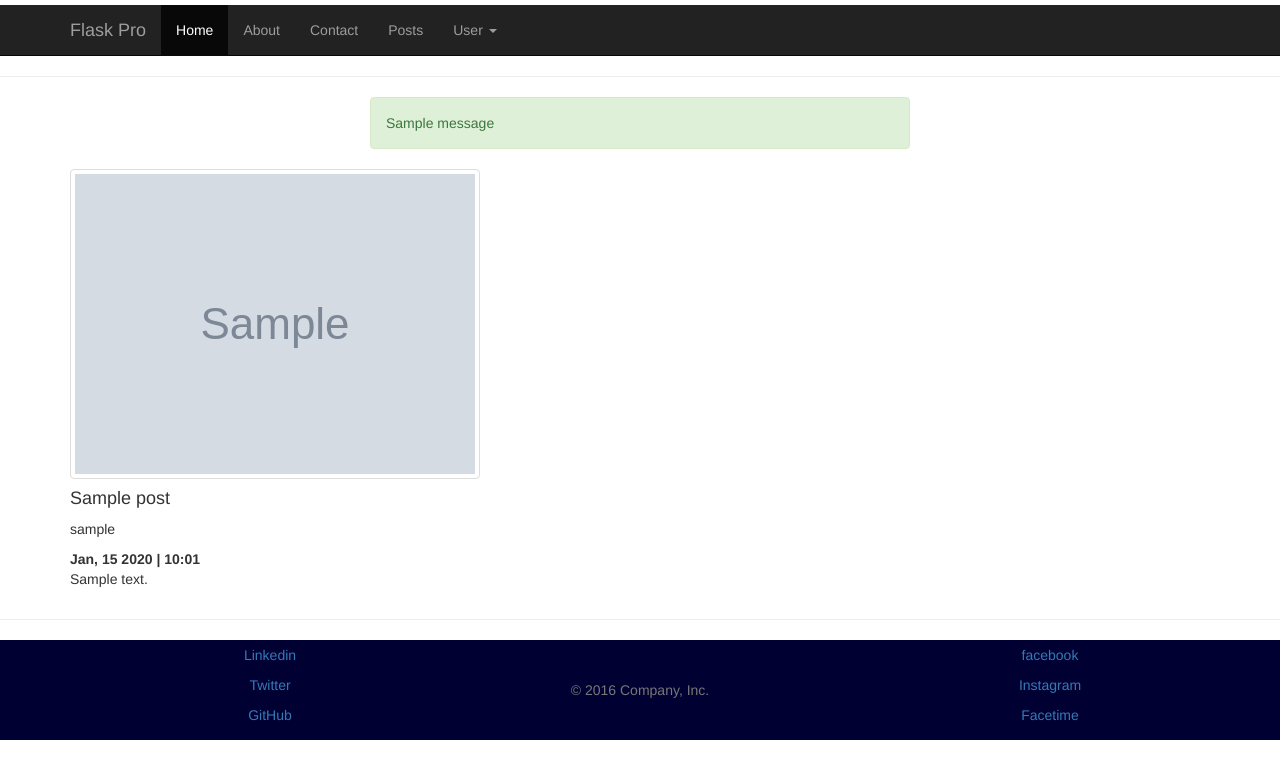
After one commit to DilshadGit/flask, a Flask app: page /post/1 in a window 1280 px wide. The commit adds this page. Shown: the top 779 px of the page. Run offline with Flask 2, Linux system fonts and the light colour scheme; tables that the repository leaves empty hold one stand-in row (values such as "Sample post"); grey boxes marked "Sample" are stand-in pictures; one stand-in notice (Sample message) is shown; some libraries are stand-ins or nearby versions.

Commit message:
Create, list, update and delete post, also allowed only current user for current post to has access to make crud

```diff
--- a/flask_pro/flaskpro/routes.py
+++ b/flask_pro/flaskpro/routes.py
@@ -9,9 +9,16 @@ from flask import (
     flash,
     redirect,
     request,
+    abort,
 )
 from flaskpro import app, db, bcrypt
-from flaskpro.forms import UserRegistrationForm, UserLoginForm, UpdateUserAccountForm
+from flaskpro.forms import (
+    UserRegistrationForm,
+    UserLoginForm,
+    UpdateUserAccountForm,
+    CreatePostForm,
+    UpdatePostForm,
+)
 ''' The models must imported after database created not before !!!! '''
 from flaskpro.models import User, Post
 from flask_login import (
@@ -47,6 +54,30 @@ posts = [
     },
     {
         'title': 'Djnago',
+        'author': 'Dilshad Abdulla',
+        'content': "route in flask use to map to different pages, and decorator in flask use to add\
+                    additional functionality to existing function and in this case this a Prout decorator \
+                    will handle all of the complicated back-end",
+        'publish_date': 'January 3 2018'
+    },
+    {
+        'title': 'Bootstrap',
+        'author': 'Dilshad Abdulla',
+        'content': "route in flask use to map to different pages, and decorator in flask use to add\
+                    additional functionality to existing function and in this case this a Prout decorator \
+                    will handle all of the complicated back-end",
+        'publish_date': 'November 11 2018'
+    },
+    {
+        'title': 'AWS',
+        'author': 'Dilshad Abdulla',
+        'content': "route in flask use to map to different pages, and decorator in flask use to add\
+                    additional functionality to existing function and in this case this a Prout decorator \
+                    will handle all of the complicated back-end",
+        'publish_date': 'April 12 2016'
+    },
+    {
+        'title': 'Restframework API',
         'author': 'Dilshad Abdulla',
         'content': "route in flask use to map to different pages, and decorator in flask use to add\
                     additional functionality to existing function and in this case this a Prout decorator \
@@ -150,3 +181,64 @@ def account():
     user_image = url_for(
         'static', filename='images/profile_picture/' + current_user.user_image)
     return render_template(template_name, title='account', user_image=user_image, form=form)
+
+
+@app.route('/post/create', methods=['GET', 'POST'])
+@login_required
+def create_post():
+    template_name = 'post_create.html'
+    form = CreatePostForm()
+    if form.validate_on_submit():
+        post = Post(title=form.title.data, content=form.content.data, author=current_user)
+        db.session.add(post)
+        db.session.commit()
+        flash(f'{post.title} has been successfully created.', 'success')
+        return redirect(url_for('post_list'))
+    return render_template(template_name, title='Create new post', form=form, legend='Create New post')
+
+
+@app.route('/posts')
+def post_list():
+    template_name = 'posts.html'
+    posts = Post.query.all()
+    return render_template(template_name, title='Post list', posts=posts)
+
+
+@app.route('/post/<int:post_id>')
+def post_detail(post_id):
+    template_name = 'post_detail.html'
+    post = Post.query.get_or_404(post_id)
+    return render_template(template_name, post=post, title=post.title)
+
+
+@app.route('/post/update/<int:post_id>', methods=['GET', 'POST'])
+@login_required
+def post_update(post_id):
+    template_name = 'post_update.html'
+    post = Post.query.get_or_404(post_id)
+    if post.author != current_user:
+        abort(403)
+        flash('Please be a ware that you only allowed to update own post!')
+    form = UpdatePostForm()
+    if form.validate_on_submit():
+        post.title = form.title.data
+        post.content = form.content.data
+        db.session.commit()
+        flash(f'{current_user.username.upper()}, Your current post has been updated', 'success')
+        return redirect(url_for('post_detail', post_id=post.id))
+    elif request.method == 'GET':
+        form.title.data = post.title
+        form.content.data = post.content
+    return render_template(template_name, title='Update Post', post=post, form=form, legend='Update Post')
+
+
+@app.route('/post/delete/<int:post_id>', methods=['POST'])
+@login_required
+def post_delete(post_id):
+    post = Post.query.get_or_404(post_id)
+    if post.author != current_user:
+        abort(403)
+    db.session.delete(post)
+    db.session.commit()
+    flash(f'{current_user.username.upper()}, Your current post has ben deleted', 'success')
+    return redirect(url_for('post_list'))
--- a/flask_pro/flaskpro/static/bootstrap/css/carousel.css
+++ b/flask_pro/flaskpro/static/bootstrap/css/carousel2.css
@@ -82,7 +82,7 @@ body {
 ------------------------- */
 
 .featurette-divider {
-  margin: 80px 0; /* Space out the Bootstrap <hr> more */
+  margin: 50px 0; /* Space out the Bootstrap <hr> more */
 }
 
 /* Thin out the marketing headings */
--- a/flask_pro/flaskpro/static/css/style.css
+++ b/flask_pro/flaskpro/static/css/style.css
@@ -13,9 +13,31 @@ body {
     text-align: left;
 }
 
-footer.container-fluid {
-	background-color: #fff;
+hr .featurette-divider {
+    margin: 50px 0;
+}
+
+footer {
+	background-color: #000033;
 	color: #000;
+	height: 100px;
+}
+
+footer ul {
+	list-style-type: none;
+}
+
+footer li {
+	padding: 5px 0;
+	color: #fff;
+}
+
+.modal-footer {
+	display: -webkit-inline-box;
+}
+
+.modal-footer button {
+	margin-right: 10px;
 }
 
 @media (min-width: 768px) {
--- a/flask_pro/flaskpro/templates/alert_message.html
+++ b/flask_pro/flaskpro/templates/alert_message.html
@@ -1,5 +1,5 @@
 
-
+<div class="col-md-6 col-md-offset-3">
 {% with messages = get_flashed_messages(with_categories=true) %}
 	{% if messages %}
 		{% for category, message in messages %}
@@ -9,3 +9,4 @@
 		{% endfor %}
 	{% endif %}
 {% endwith %}
+</div>
--- a/flask_pro/flaskpro/templates/base.html
+++ b/flask_pro/flaskpro/templates/base.html
@@ -4,19 +4,10 @@
 
 <hr class="featurette-divider">
 
-<div class="col-md-4 col-md-offset-4">
-{% with messages = get_flashed_messages(with_categories=true) %}
-	{% if messages %}
-		{% for category, message in messages %}
-			<div class="alert alert-{{ category }} text-center">
-				{{ message }}
-			</div>
-		{% endfor %}
-	{% endif %}
-{% endwith %}
-</div>
+<div class="container">
 
-<div class="container">
+{% include 'alert_message.html' %}
+
 {% block content %}
 
 {% endblock content %}
--- a/flask_pro/flaskpro/templates/footer.html
+++ b/flask_pro/flaskpro/templates/footer.html
@@ -2,25 +2,25 @@
         </div> <!-- /container -->
     <hr>
 </div>
-<footer class="container-fluid" style="height: 100px; color: #fff">
+<footer class="container-fluid">
 
-    <div class="container" style="padding-bottom:50px;">
+    <div class="container" style="padding-bottom:0px;">
         <div class="row">
             <div class="col-md-4">
                 <ul class="text-center">
-                    <li><a href="" title="">Linkedin</a> </li>
-                    <li><a href="" title="">Twitter</a> </li>
-                    <li><a href="" title="">GitHub</a> </li>
+                    <li><a href="" title="" class="fab fa-linkedin">Linkedin</a> </li>
+                    <li><a href="" title="" class="">Twitter</a> </li>
+                    <li><a href="" title="" class="">GitHub</a> </li>
                 </ul>
             </div>
             <div class="col-md-4">
-                <p class="text-center text-muted">&copy; 2016 Company, Inc.</p>
+                <p class="text-center text-muted" style="padding-top: 40px;">&copy; 2016 Company, Inc.</p>
             </div>
             <div class="col-md-4">
                 <ul class="text-center">
-                    <li><a href="" title="">Facebook</a> </li>
-                    <li><a href="" title="">Instagram</a> </li>
-                    <li><a href="" title="">Facetime</a> </li>
+                    <li><a href="" title="" class="fab fa-facebook">facebook</a></li>
+                    <li><a href="" title="" class="">Instagram</a> </li>
+                    <li><a href="" title="" class="">Facetime</a> </li>
                 </ul>
             </div>
         </div>
--- a/flask_pro/flaskpro/templates/navbar.html
+++ b/flask_pro/flaskpro/templates/navbar.html
@@ -10,14 +10,18 @@
 						<span class="icon-bar"></span>
 						<span class="icon-bar"></span>
 					</button>
-	             	<a class="navbar-brand" href="/">Flask Pro</a>
+	             	<a class="navbar-brand" href="{{ url_for('home') }}">Flask Pro</a>
 	            </div>
 	            <div id="navbar" class="navbar-collapse collapse">
 	              <ul class="nav navbar-nav">
-	                <li class="active"><a href="/home">Home</a></li>
+	                <li class="active"><a href="{{ url_for('home') }}">Home</a></li>
 	                <li><a href="/about">About</a></li>
 	                <li><a href="/contact">Contact</a></li>
-	                <li><a href="/posts">Posts</a></li>
+
+
+		            <li><a href="{{ url_for('post_list') }}">Posts</a></li>
+
+
 	                <li class="dropdown">
 	                  <a href="" class="dropdown-toggle" data-toggle="dropdown" role="button" aria-haspopup="true" aria-expanded="false">User <span class="caret"></span></a>
 	                  <ul class="dropdown-menu">
@@ -26,7 +30,6 @@
 	                    	<li role="separator" class="divider"></li>
 	                    	<li class="dropdown-header">Setting</li>
 	                    	<li><a class="nav-item nav-link" href="{{ url_for('account') }}">Account</a></li>
-	                    	<li><a class="nav-item nav-link" href="/profile">Profile</a></li>
 	                    	<li><a class="nav-item nav-link" href="/change_password">Change Password</a></li>
 	                    {% else %}
 	                    	<li><a href="{{ url_for('user_login') }}">Login</a></li>
@@ -41,15 +44,3 @@
 
     <!-- </div> -->
 </div>
-
-<!-- <div id="navbar" class="navbar-collapse collapse">
-  <form class="navbar-form navbar-right">
-    <div class="form-group">
-      <input type="text" placeholder="Email" class="form-control">
-    </div>
-    <div class="form-group">
-      <input type="password" placeholder="Password" class="form-control">
-    </div>
-    <button type="submit" class="btn btn-success">Sign in</button>
-  </form>
-</div> -->
--- /dev/null
+++ b/flask_pro/flaskpro/templates/post_detail.html
@@ -0,0 +1,50 @@
+{% extends 'base.html' %}
+
+
+{% block content %}
+<div class="row">
+	<div class="col-md-8">
+		<img src="{{ url_for('static', filename='images/profile_picture/' + post.author.user_image) }}" class="rounded img-thumbnail float-right" >
+		<h4>{{ post.title }}</h4>
+		<p>{{post.author.username}}</p>
+		<strong>{{ post.created_date.strftime('%h, %d %Y | %H:%m') }}</strong>
+		<p class="text-justify">{{ post.content }}</p>
+
+		{% if current_user.is_authenticated and post.author == current_user %}
+		<div>
+			<a href="{{ url_for('create_post') }}" class="btn btn-secondary btn-success">Create Post</a>
+			<a href="{{ url_for('post_update', post_id=post.id) }}" class="btn btn-secondary btn-info">
+				Update
+			</a>
+
+			<button type="button" class="btn btn-danger" data-toggle="modal" data-target="#deleteModal">
+				Delete
+			</button>
+
+		</div>
+		{% endif %}
+	</div>
+</div>
+
+<!-- Modal -->
+<div class="modal fade" id="deleteModal" tabindex="-1" role="dialog" aria-labelledby="deleteModalLabel" aria-hidden="true">
+  <div class="modal-dialog" role="document">
+    <div class="modal-content">
+      <div class="modal-header">
+        <h5 class="modal-title" id="deleteModalLabel">Delete Post</h5>
+        <button type="button" class="close" data-dismiss="modal" aria-label="Close">
+          <span aria-hidden="true">&times;</span>
+        </button>
+      </div>
+
+      <div class="modal-footer">
+        <button type="button" class="btn btn-secondary pr-2" data-dismiss="modal">Close</button>
+
+        <form action="{{ url_for('post_delete', post_id=post.id) }}" method="POST">
+        	<input class="btn btn-danger pl-2" type="submit"  value="Delete">
+        </form>
+      </div>
+    </div>
+  </div>
+</div>
+{% endblock content %}
--- a/flask_pro/flaskpro/templates/registration/registration_form.html
+++ b/flask_pro/flaskpro/templates/registration/registration_form.html
@@ -71,7 +71,7 @@
 
           <div class="form-group">
             <div class="col-md-4 col-md-offset-4">
-              {{ form.submit(class="btn btn-block btn-outline-info") }}
+              {{ form.submit(class="btn btn-block btn-primary") }}
             </div>
           </div>
         </form>
```
Also changed, not shown: flask_pro/flaskpro/forms.py (+15 -0 lines), flask_pro/flaskpro/templates/index.html (+4 -5 lines), flask_pro/flaskpro/templates/post_create.html (added, +48 -0 lines), flask_pro/flaskpro/templates/post_update.html (added, +45 -0 lines), flask_pro/flaskpro/templates/posts.html (added, +19 -0 lines), flask_pro/flaskpro/static/bootstrap/css/signin111.css (renamed from flask_pro/flaskpro/static/bootstrap/css/signin.css), flask_pro/flaskpro/static/images/profile_picture/b12080008ecdfc5b.jpg (added), flask_pro/flaskpro/templates/registration/user_account.html (indentation only).
